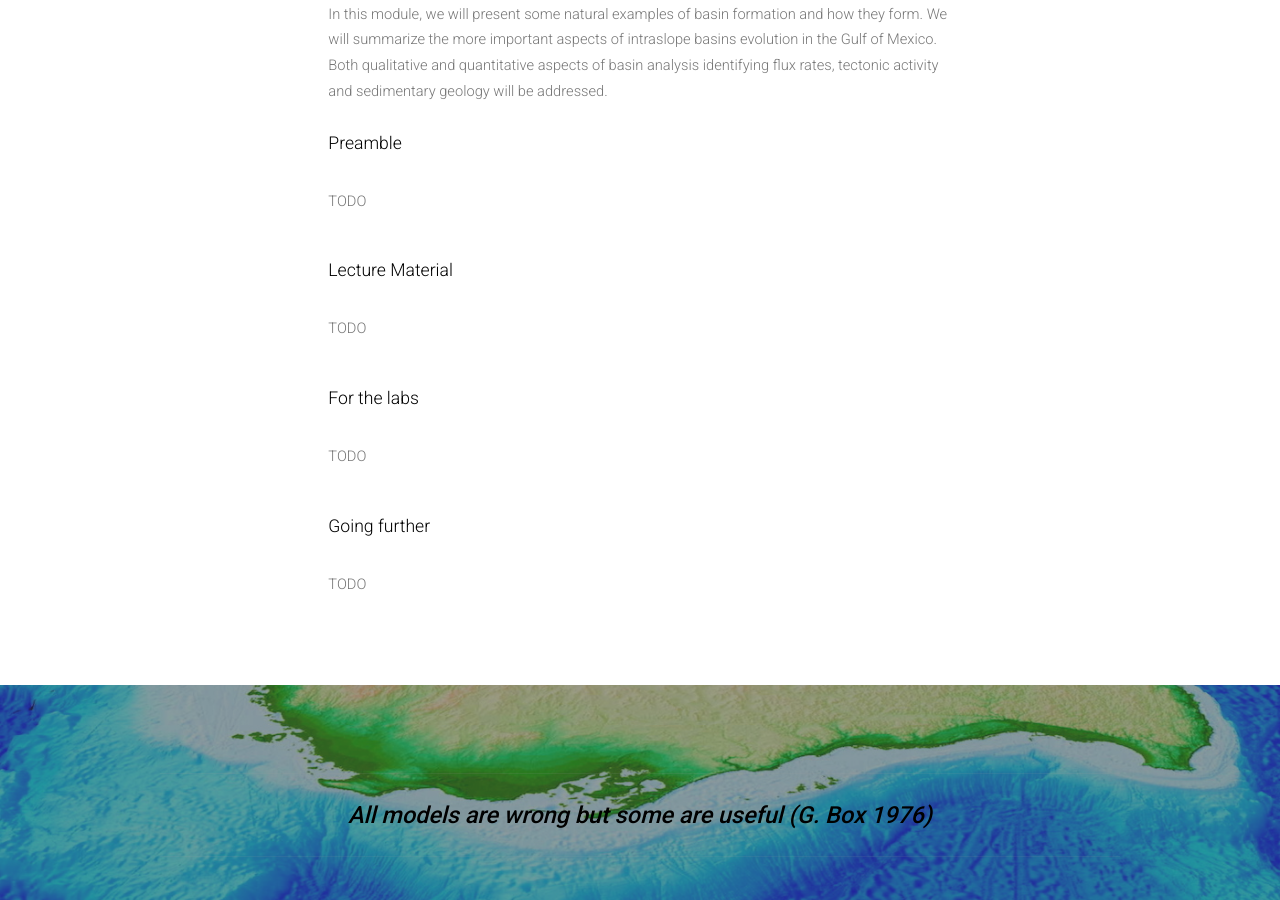
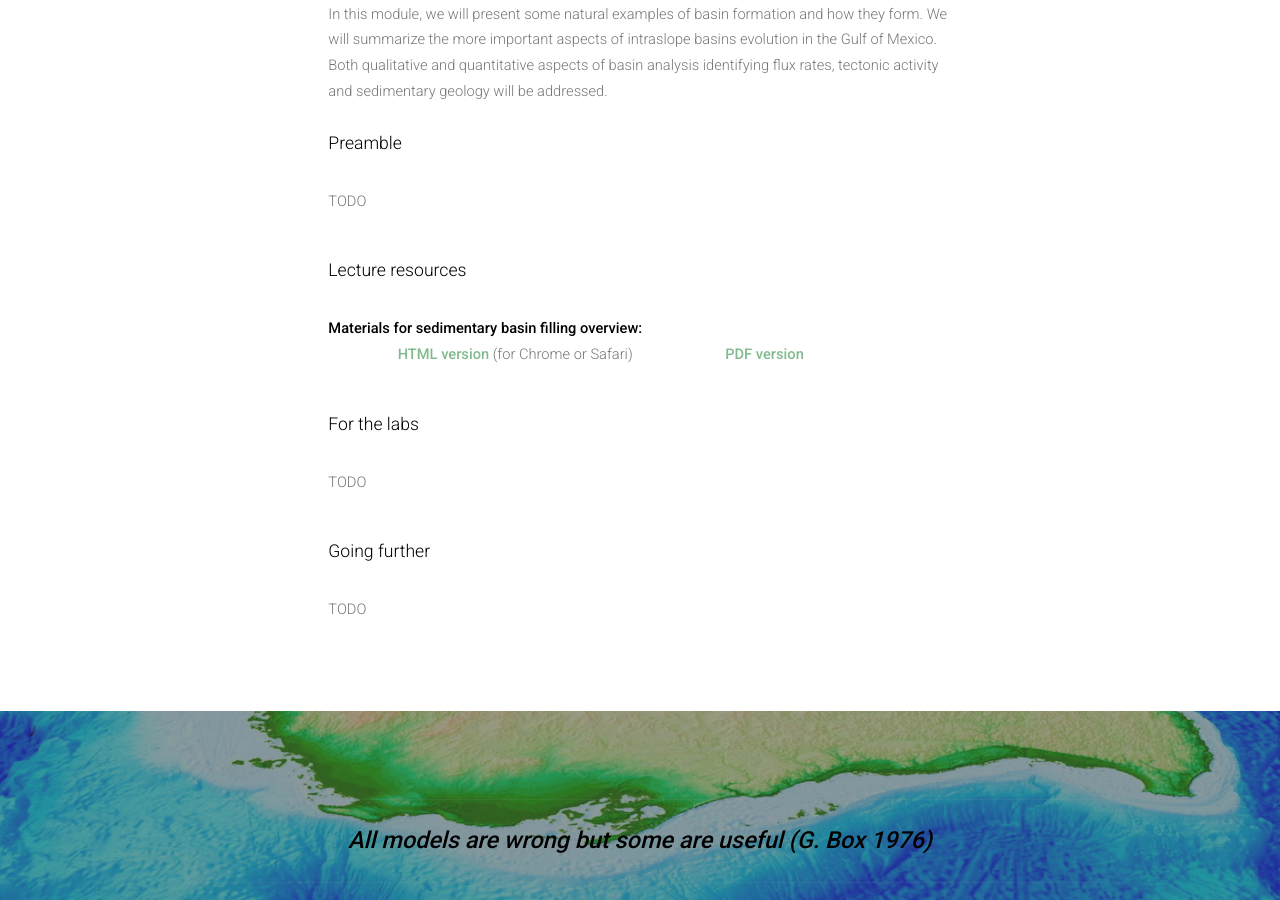
Before and after one commit to GeosLearn/GeosLearn.github.io, a Jekyll site: the page built from _posts/2016-10-09-Basin-post.md, in a window 1280 px wide and 900 px high, scrolled down 1309 px. Built offline with Jekyll 4.4.1, drawn with Linux system fonts in a browser that asks for light colours; nearby versions of some CDN libraries.

Commit message:
update basin formation post

```diff
--- a/_posts/2016-10-09-Basin-post.md
+++ b/_posts/2016-10-09-Basin-post.md
@@ -24,9 +24,15 @@ sedimentary geology will be addressed.
 
 <section>
   <header>
-    <span class="byline"><font color = "#000000">Lecture Material</font></span>
+    <span class="byline"><font color = "#000000">Lecture resources</font></span>
   </header>
-  <p>TODO</p>
+  <strong>Materials for sedimentary basin filling overview:</strong>
+  <table style="width:80%">
+    <tr>
+      <th><strong><a href="http://geoslearn.github.io/SedBasin/#" target="_blank">HTML version</a></strong> (for Chrome or Safari)</th>
+      <th><strong><a href="https://cloudstor.aarnet.edu.au/plus/index.php/s/Vkq6q9LN1RIT6Xb" target="_blank">PDF version</a></strong></th>
+    </tr>
+  </table>
 </section>
 
 <section>
```
